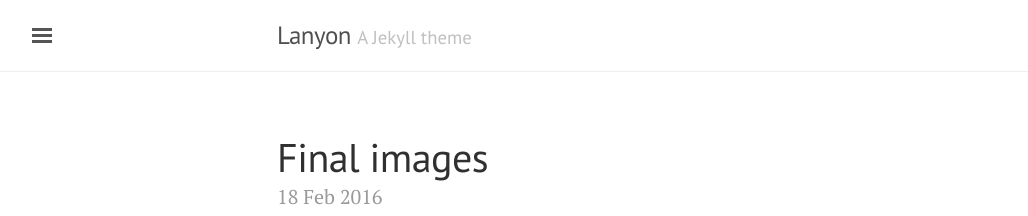
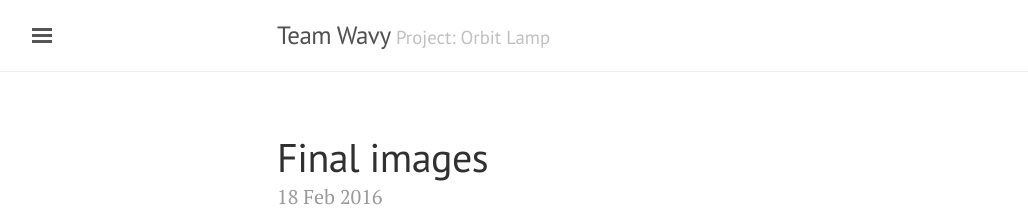
Before and after one commit to FabLabWgtn/Wavy, a Jekyll site: the page built from index.html, in a window 1280 px wide and 900 px high. Shown: the top 216 px of the window, without its empty margins (3-1031 px from the left). Built offline with Jekyll 4.4.1, drawn with Linux system fonts in a browser that asks for light colours; the list of posts is cut into pages by our own code.

Commit message:
changed name at top of posts

```diff
--- a/_config.yml
+++ b/_config.yml
@@ -4,8 +4,8 @@
 permalink:           pretty
 
 # Setup
-title:               Lanyon
-tagline:             'A Jekyll theme'
+title:               Team Wavy
+tagline:             'Project: Orbit Lamp'
 description:         'A reserved <a href="http://jekyllrb.com" target="_blank">Jekyll</a> theme that places the utmost gravity on content with a hidden drawer. Made by <a href="https://twitter.com/mdo" target="_blank">@mdo</a>.'
 url:                 ''
 baseurl:             'http://fablabwgtn.github.io/Wavy'
```
